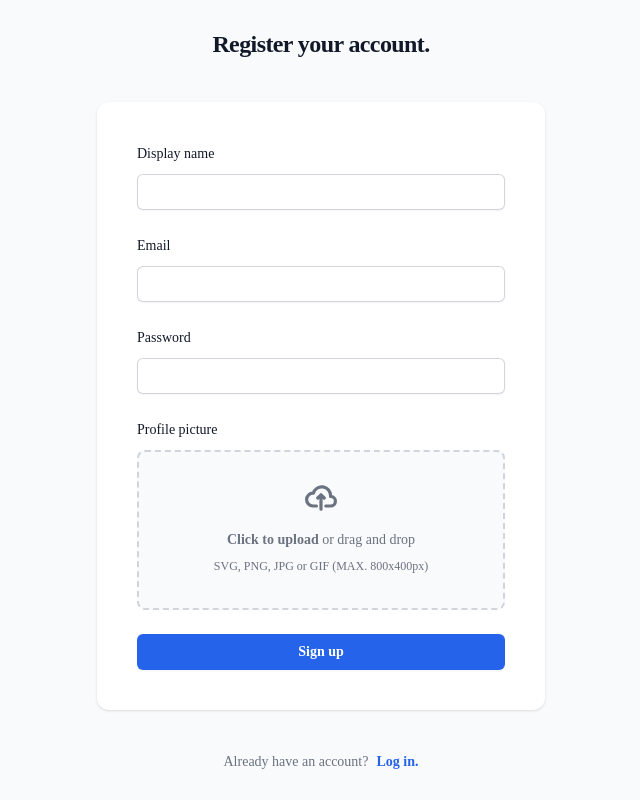
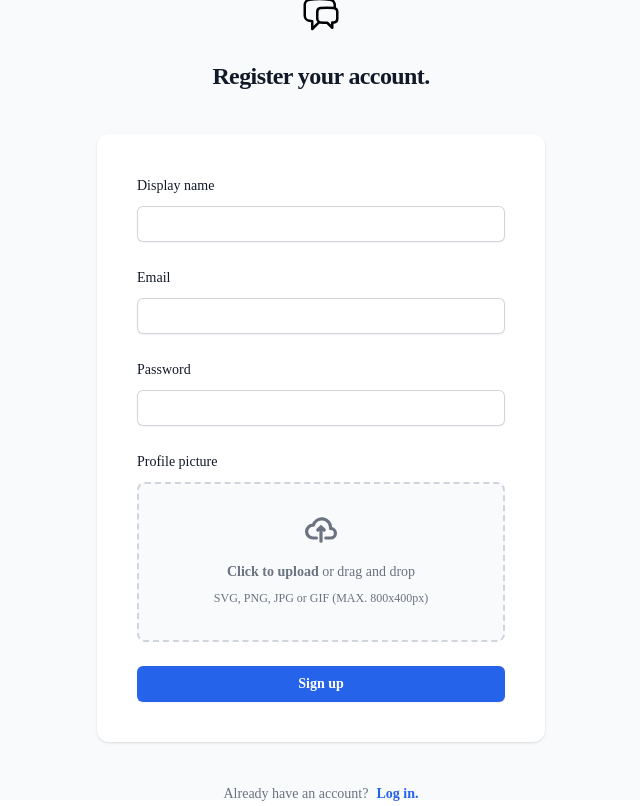
Before and after one commit to grdunn/chat-react, a React (Vite) app: page /register in a window 1280 px wide. Shown: the whole page, without its empty margins (319-959 px from the left). Built offline with nearby package versions, Linux system fonts and the light colour scheme; no server answers; a web font is replaced by a local one.

Commit message:
add icon

```diff
--- a/src/pages/Login.jsx
+++ b/src/pages/Login.jsx
@@ -23,7 +23,23 @@
   return (
     <div className="bg-slate-50 h-screen w-full px-6 form flex justify-center items-center">
       <div className="mx-auto w-full  md:max-w-md">
-        <h2 className="text-center text-2xl font-bold leading-9 tracking-tight text-gray-900">
+        <div className="flex justify-center">
+          <svg
+            xmlns="http://www.w3.org/2000/svg"
+            fill="none"
+            viewBox="0 0 24 24"
+            strokeWidth={1.5}
+            stroke="currentColor"
+            className="w-10 h-10"
+          >
+            <path
+              strokeLinecap="round"
+              strokeLinejoin="round"
+              d="M20.25 8.511c.884.284 1.5 1.128 1.5 2.097v4.286c0 1.136-.847 2.1-1.98 2.193-.34.027-.68.052-1.02.072v3.091l-3-3c-1.354 0-2.694-.055-4.02-.163a2.115 2.115 0 01-.825-.242m9.345-8.334a2.126 2.126 0 00-.476-.095 48.64 48.64 0 00-8.048 0c-1.131.094-1.976 1.057-1.976 2.192v4.286c0 .837.46 1.58 1.155 1.951m9.345-8.334V6.637c0-1.621-1.152-3.026-2.76-3.235A48.455 48.455 0 0011.25 3c-2.115 0-4.198.137-6.24.402-1.608.209-2.76 1.614-2.76 3.235v6.226c0 1.621 1.152 3.026 2.76 3.235.577.075 1.157.14 1.74.194V21l4.155-4.155"
+            />
+          </svg>
+        </div>
+        <h2 className="mt-6 text-center text-2xl font-bold leading-9 tracking-tight text-gray-900">
           Log in to your account.
         </h2>
         <div className="mt-10 mx-auto w-full bg-white rounded-xl shadow p-10">
--- a/src/pages/Register.jsx
+++ b/src/pages/Register.jsx
@@ -85,7 +85,23 @@
         onLoaderFinished={() => setProgress(0)}
       />
       <div className="mx-auto w-full  md:max-w-md">
-        <h2 className="text-center text-2xl font-bold leading-9 tracking-tight text-gray-900">
+        <div className="flex justify-center">
+          <svg
+            xmlns="http://www.w3.org/2000/svg"
+            fill="none"
+            viewBox="0 0 24 24"
+            strokeWidth={1.5}
+            stroke="currentColor"
+            className="w-10 h-10"
+          >
+            <path
+              strokeLinecap="round"
+              strokeLinejoin="round"
+              d="M20.25 8.511c.884.284 1.5 1.128 1.5 2.097v4.286c0 1.136-.847 2.1-1.98 2.193-.34.027-.68.052-1.02.072v3.091l-3-3c-1.354 0-2.694-.055-4.02-.163a2.115 2.115 0 01-.825-.242m9.345-8.334a2.126 2.126 0 00-.476-.095 48.64 48.64 0 00-8.048 0c-1.131.094-1.976 1.057-1.976 2.192v4.286c0 .837.46 1.58 1.155 1.951m9.345-8.334V6.637c0-1.621-1.152-3.026-2.76-3.235A48.455 48.455 0 0011.25 3c-2.115 0-4.198.137-6.24.402-1.608.209-2.76 1.614-2.76 3.235v6.226c0 1.621 1.152 3.026 2.76 3.235.577.075 1.157.14 1.74.194V21l4.155-4.155"
+            />
+          </svg>
+        </div>
+        <h2 className="mt-6 text-center text-2xl font-bold leading-9 tracking-tight text-gray-900">
           Register your account.
         </h2>
         <div className="mt-10 mx-auto w-full bg-white rounded-xl shadow p-10">
```
